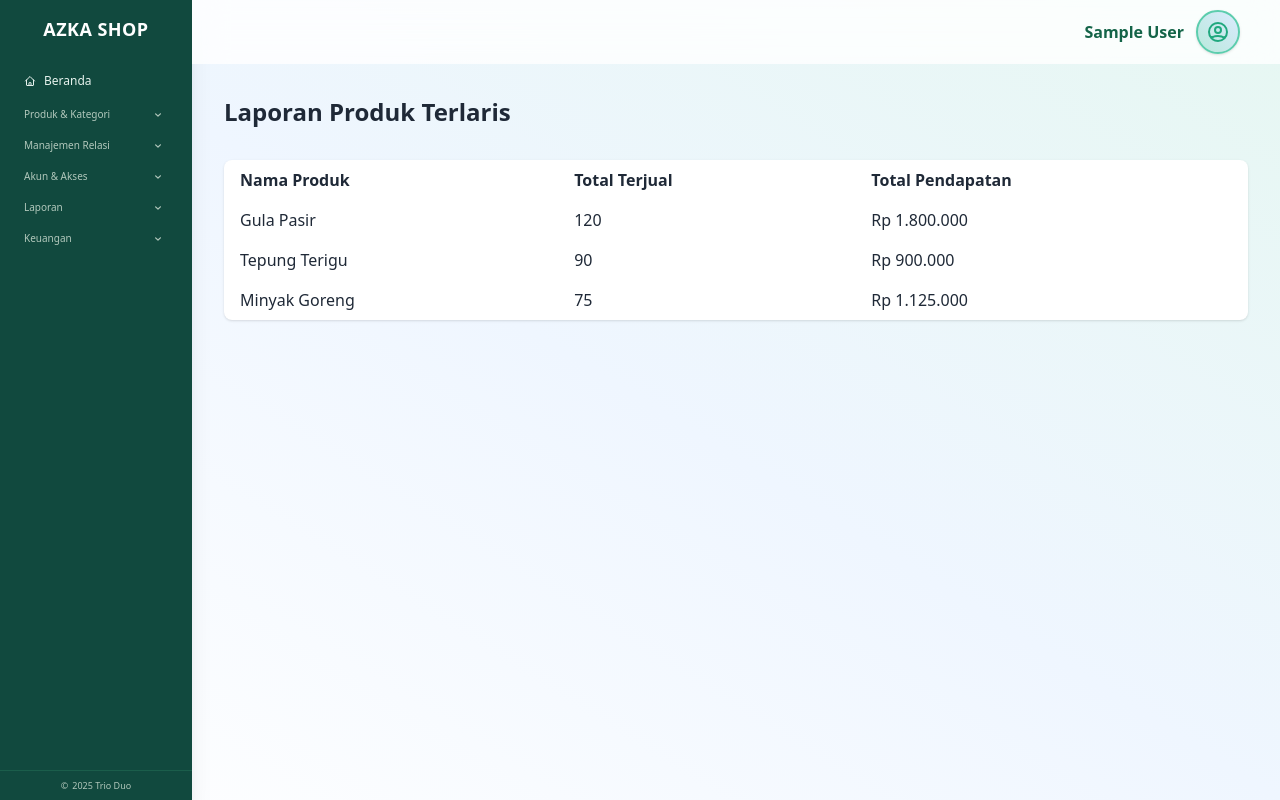
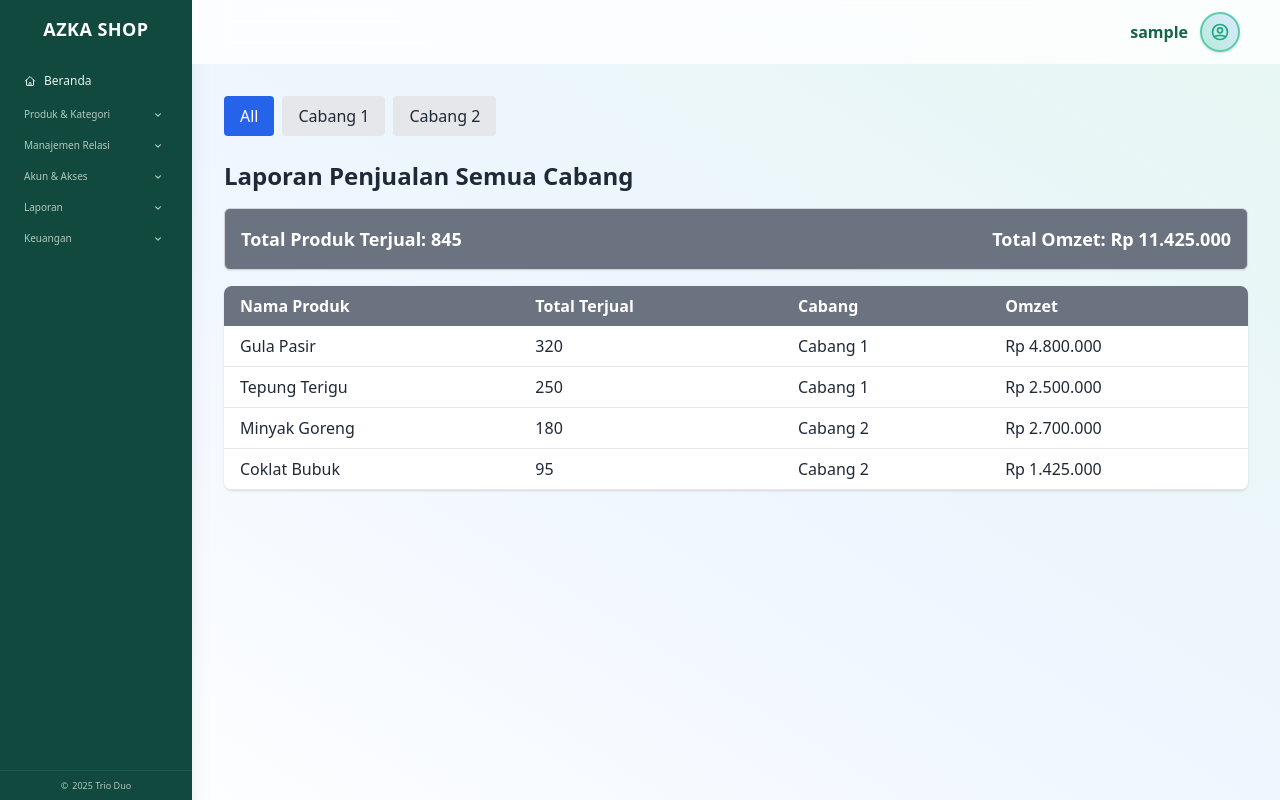
Before and after one commit to Faiz-bot-maker/react-toko-bahan-kue, a React (Create React App) app: page /laporan-terlaris in a window 1280 px wide. Built offline with nearby package versions, Linux system fonts and the light colour scheme; sample sign-in values are in the browser's storage.

Commit message:
laporan terlaris

```diff
--- a/src/components/Header.js
+++ b/src/components/Header.js
@@ -29,25 +29,25 @@ const Header = () => {
   };
 
   return (
-    <header className="bg-white/80 text-gray-800 h-16 flex items-center justify-end px-10 backdrop-blur-lg">
+    <header className="bg-white/80 text-gray-800 h-16 flex items-center justify-end px-10 backdrop-blur-lg relative z-[99999]">
       <div className="flex items-center gap-3">
         <span className="text-base font-semibold text-jade-700 hidden sm:block">
-          {user?.name || 'Admin'}
+          {user?.username || user?.name || 'Admin'}
         </span>
         <div className="relative" ref={dropdownRef}>
           <div
-            className="w-11 h-11 rounded-full bg-gradient-to-tr from-jade-100 to-blue-100 flex items-center justify-center border-2 border-jade-300 shadow hover:scale-110 hover:border-jade-500 transition-all cursor-pointer"
+            className="w-10 h-10 rounded-full bg-gradient-to-tr from-jade-100 to-blue-100 flex items-center justify-center border-2 border-jade-300 shadow hover:scale-110 hover:border-jade-500 transition-all cursor-pointer"
             onClick={() => setIsDropdownOpen(!isDropdownOpen)}
           >
-            <HiOutlineUserCircle className="text-jade-500 text-2xl" />
+            <HiOutlineUserCircle className="text-jade-500 text-xl" />
           </div>
 
           {/* Dropdown Menu */}
           {isDropdownOpen && (
-            <div className="absolute right-0 top-full mt-2 w-48 bg-white rounded-xl shadow-lg border border-gray-200 py-2 z-[9999]">
+            <div className="fixed right-10 top-16 mt-2 w-48 bg-white rounded-xl shadow-lg border border-gray-200 py-2 z-[999999]">
               <div className="px-4 py-2 border-b border-gray-100">
-                <p className="text-sm font-medium text-gray-900">{user?.name || 'Admin'}</p>
-                <p className="text-xs text-gray-500">{user?.email || 'admin@toko.com'}</p>
+                <p className="text-sm font-medium text-gray-900">{user?.username || user?.name || 'Admin'}</p>
+                <p className="text-xs text-gray-500">{user?.username || ''}</p>
               </div>
               <div className="py-1">
                 <button
--- a/src/context/AuthContext.js
+++ b/src/context/AuthContext.js
@@ -47,6 +47,10 @@ export const AuthProvider = ({ children }) => {
         setIsAuthenticated(true);
         // setUser(userData);
         localStorage.setItem('authToken', response.data.data.token);
+        // Save minimal user info so UI (e.g., Header) can display username
+        const loggedInUser = { username };
+        setUser(loggedInUser);
+        localStorage.setItem('user', JSON.stringify(loggedInUser));
         // console.log('Login successful for user:', userData.name);
         return { success: true };
       } else {
--- a/src/pages/Cabang.js
+++ b/src/pages/Cabang.js
@@ -6,7 +6,6 @@ import { HiOutlinePlus } from "react-icons/hi";
 import { FiEdit, FiTrash } from "react-icons/fi";
 
 const API_URL = `${process.env.REACT_APP_API_URL}/branches`;
-
 
 const Cabang = () => {
   const [branches, setBranches] = useState([]);
--- a/src/pages/Dashboard.js
+++ b/src/pages/Dashboard.js
@@ -23,6 +23,18 @@ const Dashboard = () => {
 
   useEffect(() => {
     fetchDashboardData();
+
+    // Refresh periodically for near real-time updates
+    const intervalId = setInterval(fetchDashboardData, 15000); // 15s
+
+    // Refresh on window focus
+    const onFocus = () => fetchDashboardData();
+    window.addEventListener('focus', onFocus);
+
+    return () => {
+      clearInterval(intervalId);
+      window.removeEventListener('focus', onFocus);
+    };
   }, []);
 
   const fetchDashboardData = async () => {
--- a/src/pages/LaporanTerlaris.js
+++ b/src/pages/LaporanTerlaris.js
@@ -1,18 +1,31 @@
-import React from 'react';
+import React, { useState } from 'react';
 import Sidebar from '../components/Sidebar';
 import Header from '../components/Header';
 
-const produkTerlaris = [
-  { nama: 'Gula Pasir', terjual: 120, pendapatan: 1800000 },
-  { nama: 'Tepung Terigu', terjual: 90, pendapatan: 900000 },
-  { nama: 'Minyak Goreng', terjual: 75, pendapatan: 1125000 },
+const laporanGlobal = [
+  { nama: 'Gula Pasir', total: 320, cabang: 'Cabang 1', omzet: 4800000 },
+  { nama: 'Tepung Terigu', total: 250, cabang: 'Cabang 1', omzet: 2500000 },
+  { nama: 'Minyak Goreng', total: 180, cabang: 'Cabang 2', omzet: 2700000 },
+  { nama: 'Coklat Bubuk', total: 95, cabang: 'Cabang 2', omzet: 1425000 },
 ];
 
 const formatRupiah = (angka) => {
   return 'Rp ' + angka.toLocaleString('id-ID');
 };
 
-const LaporanTerlaris = () => {
+const LaporanPenjualanGlobal = () => {
+  const [filterCabang, setFilterCabang] = useState('Semua');
+
+  // Filter data sesuai cabang yang dipilih
+  const dataTampil =
+    filterCabang === 'Semua'
+      ? laporanGlobal
+      : laporanGlobal.filter((item) => item.cabang === filterCabang);
+
+  // Hitung total omzet & total produk
+  const totalOmzet = dataTampil.reduce((sum, item) => sum + item.omzet, 0);
+  const totalProduk = dataTampil.reduce((sum, item) => sum + item.total, 0);
+
   return (
     <div className="min-h-screen bg-gradient-to-tr from-white via-blue-50 to-jade-50 flex flex-row">
       <Sidebar />
@@ -20,27 +33,82 @@ const LaporanTerlaris = () => {
         <Header />
         <main className="flex-1 p-8">
           <div className="w-full">
-            <div className="flex items-center justify-between mb-8">
-              <h1 className="text-2xl font-bold text-gray-800">Laporan Produk Terlaris</h1>
+
+            {/* Tombol Filter */}
+            <div className="flex gap-2 mb-6">
+              <button
+                className={`px-4 py-2 rounded ${
+                  filterCabang === 'Semua'
+                    ? 'bg-blue-600 text-white'
+                    : 'bg-gray-200 hover:bg-gray-300'
+                }`}
+                onClick={() => setFilterCabang('Semua')}
+              >
+                All
+              </button>
+              <button
+                className={`px-4 py-2 rounded ${
+                  filterCabang === 'Cabang 1'
+                    ? 'bg-blue-600 text-white'
+                    : 'bg-gray-200 hover:bg-gray-300'
+                }`}
+                onClick={() => setFilterCabang('Cabang 1')}
+              >
+                Cabang 1
+              </button>
+              <button
+                className={`px-4 py-2 rounded ${
+                  filterCabang === 'Cabang 2'
+                    ? 'bg-blue-600 text-white'
+                    : 'bg-gray-200 hover:bg-gray-300'
+                }`}
+                onClick={() => setFilterCabang('Cabang 2')}
+              >
+                Cabang 2
+              </button>
             </div>
-            <table className="min-w-full bg-white rounded-lg shadow">
-              <thead>
+
+            <div className="flex items-center justify-between mb-4">
+              <h1 className="text-2xl font-bold text-gray-800">
+                Laporan Penjualan {filterCabang === 'Semua' ? 'Semua Cabang' : filterCabang}
+              </h1>
+            </div>
+
+            {/* Holder Info Total */}
+            <div className="mb-4 p-4 bg-gray-500 rounded-md shadow-sm border border-gray-300 flex justify-between items-center">
+              <p className="text-lg font-semibold text-white">
+                Total Produk Terjual: <span className="font-bold text-white">{totalProduk}</span>
+              </p>
+              <p className="text-lg font-semibold text-white">
+                Total Omzet: <span className="font-bold text-green-450">{formatRupiah(totalOmzet)}</span>
+              </p>
+            </div>
+
+            {/* Tabel */}
+            <table className="min-w-full bg-white rounded-lg shadow overflow-hidden">
+              <thead className="bg-gray-500">
                 <tr>
-                  <th className="px-4 py-2 text-left">Nama Produk</th>
-                  <th className="px-4 py-2 text-left">Total Terjual</th>
-                  <th className="px-4 py-2 text-left">Total Pendapatan</th>
+                  <th className="px-4 py-2 text-left font-semibold text-white">Nama Produk</th>
+                  <th className="px-4 py-2 text-left font-semibold text-white">Total Terjual</th>
+                  <th className="px-4 py-2 text-left font-semibold text-white">Cabang</th>
+                  <th className="px-4 py-2 text-left font-semibold text-white">Omzet</th>
                 </tr>
               </thead>
               <tbody>
-                {produkTerlaris.map((p, idx) => (
-                  <tr key={idx}>
-                    <td className="px-4 py-2">{p.nama}</td>
-                    <td className="px-4 py-2">{p.terjual}</td>
-                    <td className="px-4 py-2">{formatRupiah(p.pendapatan)}</td>
+                {dataTampil.map((item, idx) => (
+                  <tr
+                    key={idx}
+                    className="hover:bg-gray-50 border-b border-gray-200"
+                  >
+                    <td className="px-4 py-2">{item.nama}</td>
+                    <td className="px-4 py-2">{item.total}</td>
+                    <td className="px-4 py-2">{item.cabang}</td>
+                    <td className="px-4 py-2">{formatRupiah(item.omzet)}</td>
                   </tr>
                 ))}
               </tbody>
             </table>
+
           </div>
         </main>
       </div>
@@ -48,4 +116,4 @@ const LaporanTerlaris = () => {
   );
 };
 
-export default LaporanTerlaris;
+export default LaporanPenjualanGlobal;
```
Also changed, not shown: src/pages/Login.js (+55 -28 lines), src/pages/Products.js (+58 -21 lines).
